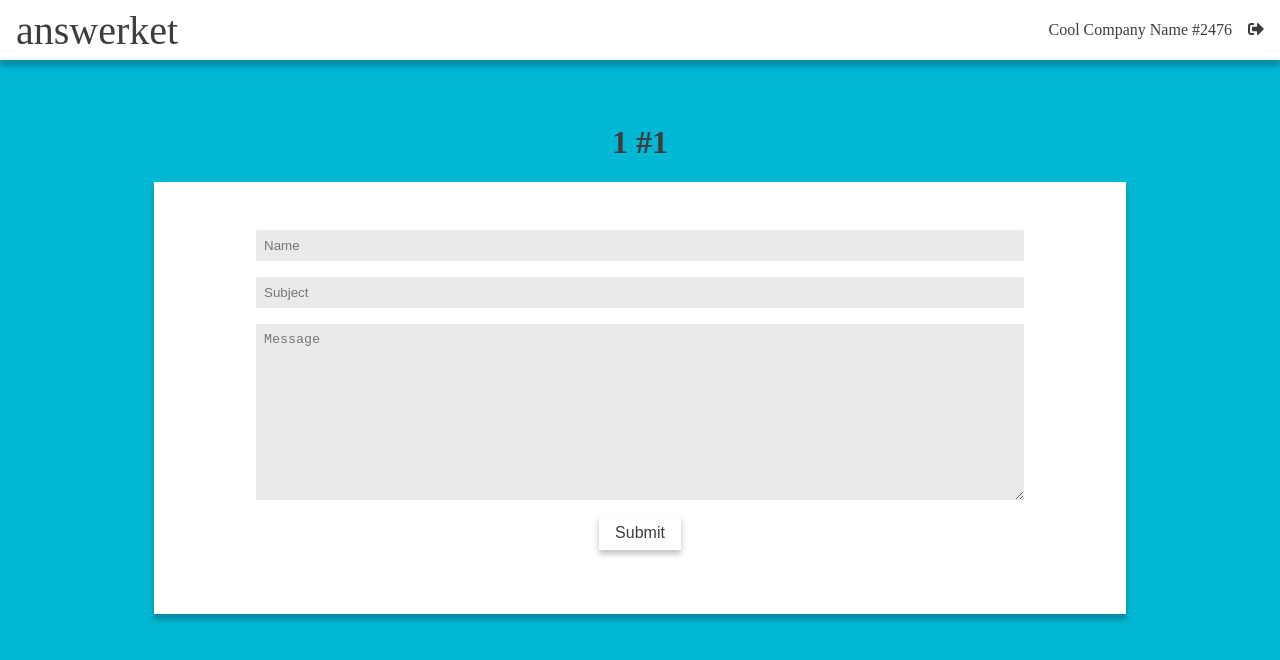
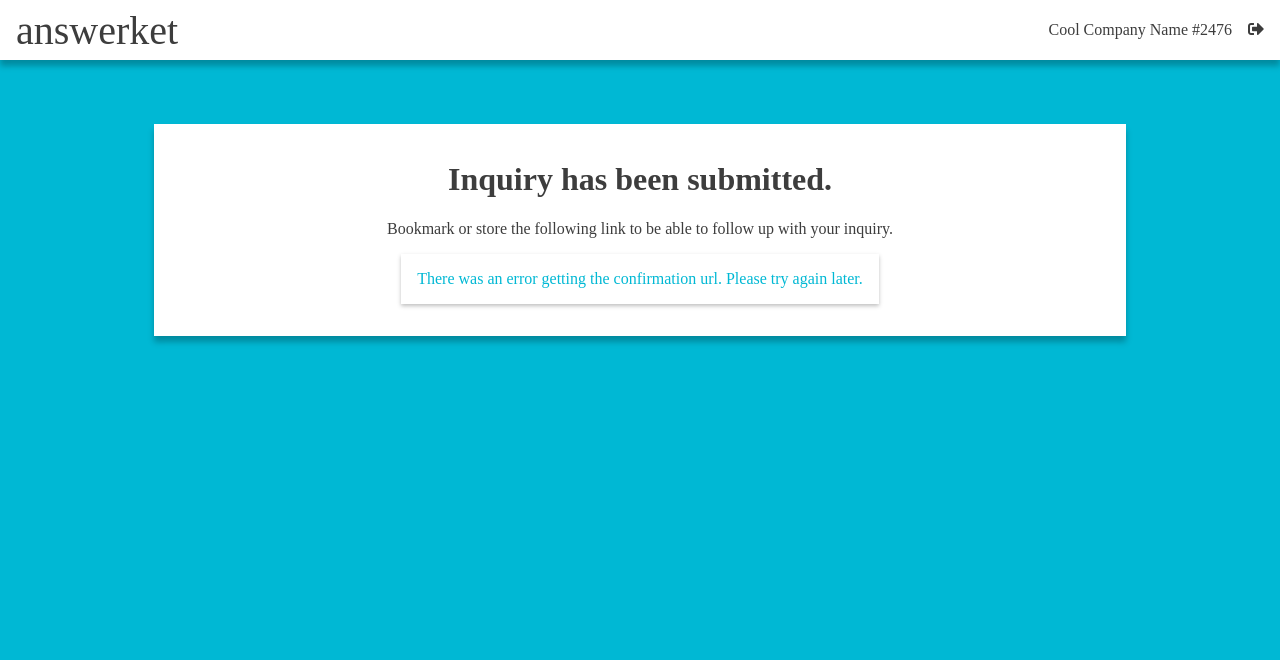
Before and after one commit to juniormedina/answerket-client, a React (Create React App) app: page /t/1/1 in a window 1280 px wide. Shown: the top 660 px of the page. Built offline with nearby package versions, Linux system fonts and the light colour scheme.

Commit message:
added inquiry confirmation

```diff
--- a/src/components/container/Inquiry/index.js
+++ b/src/components/container/Inquiry/index.js
@@ -2,6 +2,9 @@ import React, { Component } from 'react';
 import { connect } from 'react-redux';
 import * as actions from '../../../actions';
 import View from '../../presentational/Inquiry';
+import InquiryConfirmation from '../../presentational/Inquiry/Confirmation';
+import InquiryError from '../../presentational/Inquiry/Error';
+import axios from 'axios';
 
 class Inquiry extends Component {
   constructor(props) {
@@ -9,6 +12,15 @@ class Inquiry extends Component {
     this.inquiryNameRef = React.createRef();
     this.inquirySubjectRef = React.createRef();
     this.inquiryMessageRef = React.createRef();
+    this.views = {
+      FORM: 'FORM',
+      CONFIRMATION: 'CONFIRMATION',
+      ERROR: 'ERROR'
+    };
+    this.state = {
+      currentView: this.views.CONFIRMATION,
+      confirmationURL: null
+    };
   }
 
   componentDidMount() {
@@ -19,18 +31,43 @@ class Inquiry extends Component {
     );
   }
 
-  buttonInquirySubmitHandler = () => {
+  buttonInquirySubmitHandler = async () => {
     // Grabs data from inputs
     let name = this.inquiryNameRef.current.value;
     let subject = this.inquirySubjectRef.current.value;
     let message = this.inquiryMessageRef.current.value;
     if (!name || !subject || !message) return; // TODO: Notify user about missing fields
-    // Dispatches inquirySubmit action
-    actions.inquirySubmit(name, subject, message, this.history);
-    console.log('inquiry submitted!');
+    // Submits request to server
+    let response = await axios.post('/api/inquiry_submit', {
+      name,
+      subject,
+      message
+    });
+    if (response.data.isSuccessful) {
+      this.setState({
+        confirmationURL: response.data.confirmationURL,
+        currentView: this.views.CONFIRMATION
+      });
+    } else {
+      this.setState({ currentView: this.views.ERROR });
+    }
   };
 
   renderContent = () => {
+    switch (this.state.currentView) {
+      case this.views.FORM:
+        return this.renderInquiryForm();
+      case this.views.CONFIRMATION:
+        return this.renderInquiryConfirmation();
+      case this.views.ERROR:
+        return this.renderInquiryError();
+      default:
+        return null;
+    }
+  };
+
+  // TODO: Refactor - Remove the need for a global state. Do async request and store state locally
+  renderInquiryForm = () => {
     if (this.props.isValidCompany === null) {
       // waiting for server response
       return <h1>Loading...</h1>;
@@ -52,6 +89,23 @@ class Inquiry extends Component {
     }
   };
 
+  renderInquiryConfirmation = () => {
+    return (
+      <InquiryConfirmation
+        confirmationURL={this.state.confirmationURL}
+        confirmationURLonClickHandler={this.confirmationURLonClickHandler}
+      />
+    );
+  };
+
+  confirmationURLonClickHandler = () => {
+    this.props.history.push(this.state.confirmationURL);
+  };
+
+  renderInquiryError = () => {
+    return <InquiryError />;
+  };
+
   render() {
     return this.renderContent();
   }
--- /dev/null
+++ b/src/components/presentational/Inquiry/Confirmation/index.js
@@ -0,0 +1,16 @@
+import React from 'react';
+import './index.scss';
+
+export default props => {
+  return (
+    <div id="inquiry-confirmation">
+      <h1>Inquiry has been submitted.</h1>
+      Bookmark or store the following link to be able to follow up with your
+      inquiry.
+      <div id="confirmation-url" onClick={props.confirmationURLonClickHandler}>
+        {props.confirmationURL ||
+          'There was an error getting the confirmation url. Please try again later.'}
+      </div>
+    </div>
+  );
+};
--- /dev/null
+++ b/src/components/presentational/Inquiry/Confirmation/index.scss
@@ -0,0 +1,28 @@
+#inquiry-confirmation{
+    background: white;
+    box-shadow: 0 6px 6px rgba(0, 0, 0, 0.25);
+    height: 180px;
+    max-width: 940px;
+    margin-left: auto;
+    margin-right: auto;
+    position: relative;
+    padding: 16px;
+    text-align: center;
+
+    #confirmation-url{
+        cursor: pointer;
+        box-shadow: 0 2px 4px rgba(0, 0, 0, 0.25);
+        width: fit-content;
+        margin-top: 16px;
+        margin-left: auto;
+        margin-right: auto;
+        padding: 16px;
+        color: #00b8d4;
+        transition: 0.2s ease-in-out;
+
+    }
+
+    #confirmation-url:hover{
+        box-shadow: 0 4px 6px rgba(0,184,212, 0.5);
+    }
+}
--- /dev/null
+++ b/src/components/presentational/Inquiry/Error/index.js
@@ -0,0 +1,10 @@
+import React from 'react';
+import './index.scss';
+
+export default props => {
+  return (
+    <div id="inquiry-error">
+       There seems to be an error in submitting your inquiry. Please try again later.
+    </div>
+  );
+};
--- a/src/components/presentational/Inquiry/Form/index.js
+++ b/src/components/presentational/Inquiry/Form/index.js
@@ -4,6 +4,7 @@ import './index.scss';
 export default props => {
   return (
     <div id="inquiry-form">
+    <h3>Please fill out the following fields to submit your inquiry.</h3>
       <div id="input-fields">
         <input ref={props.inquiryNameRef} type="text" placeholder="Name" />
         <input ref={props.inquirySubjectRef} type="text" placeholder="Subject" />
```
Also changed, not shown: src/components/presentational/Inquiry/Error/index.scss (added).
